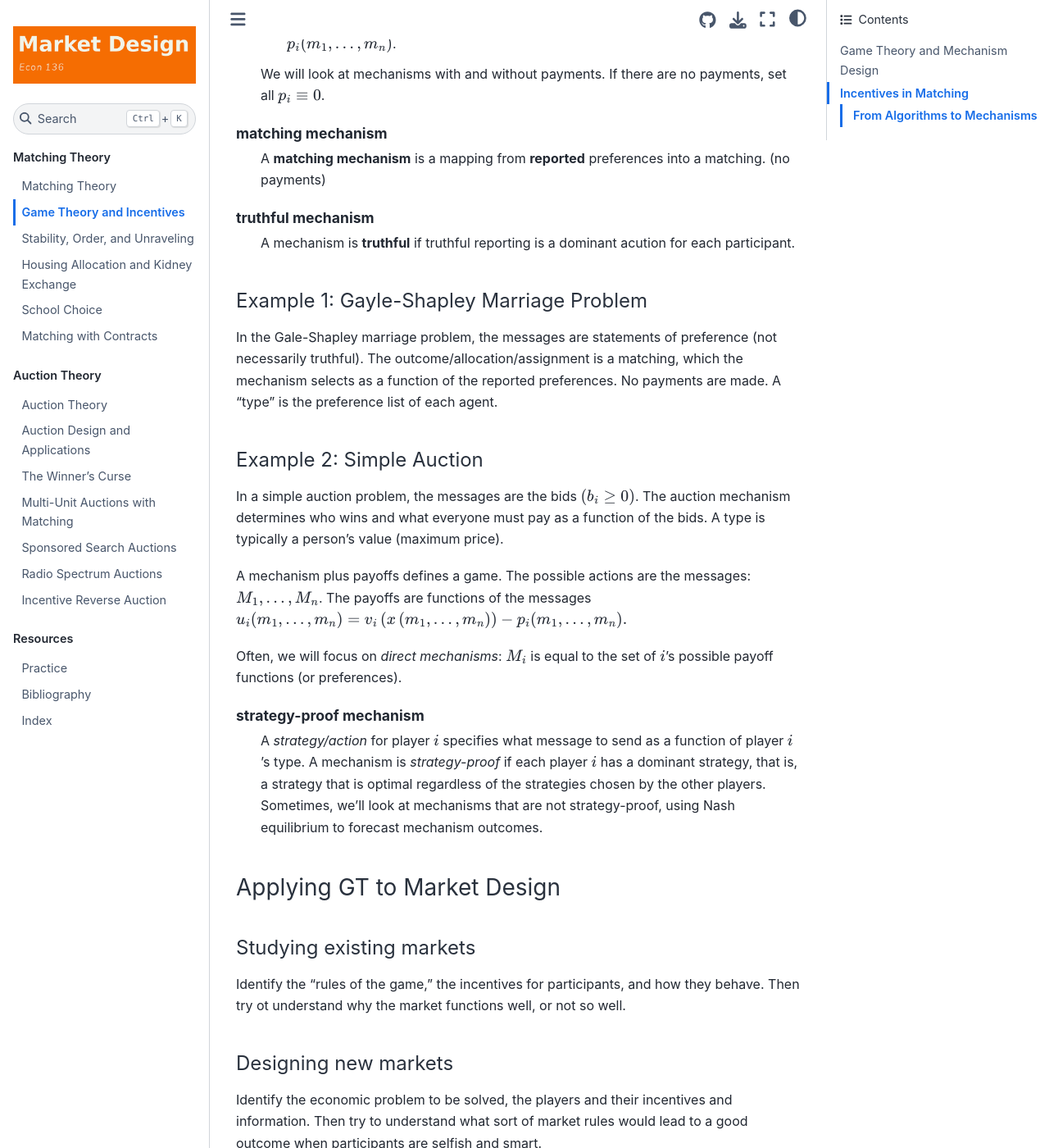
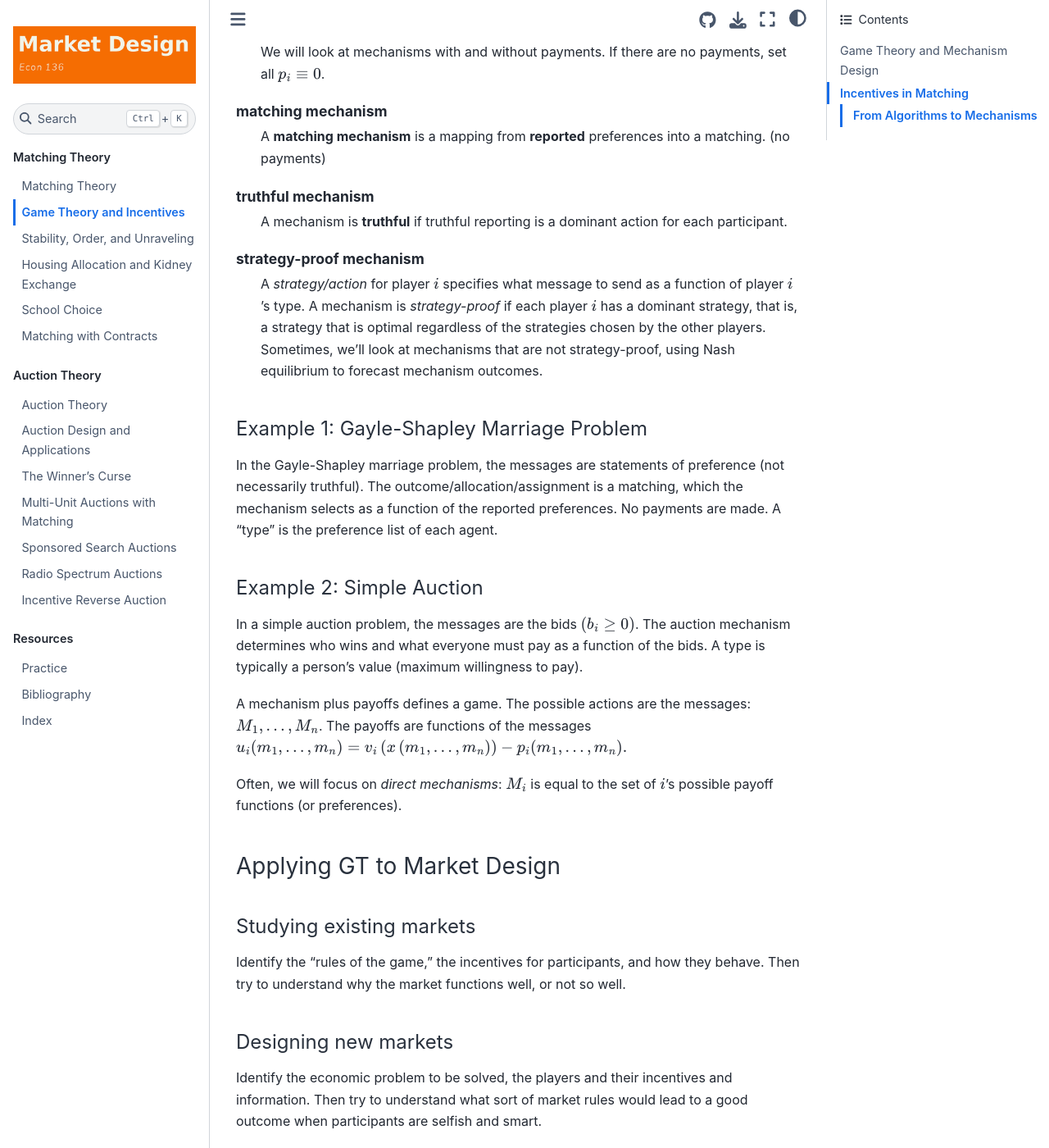
Before and after one commit to FlyingWorkshop/market-design, a Jupyter Book: the page built from book/game-theory-and-incentives.md, in a window 1280 px wide and 1400 px high, scrolled down 1812 px. Shown: the whole window at 82% size. Built offline with Jupyter Book 1.0.4 settings and Sphinx 7.4.7 and the Sphinx Book theme 1.1.4, drawn with Linux system fonts in a browser that asks for light colours; some of the changed text lies outside the part shown.

Commit message:
ellie edits

````diff
--- a/book/game-theory-and-incentives.md
+++ b/book/game-theory-and-incentives.md
@@ -28,7 +28,7 @@ It's a no-brainer for $i$ to play a dominant action if she has one; it is an opt
 
 ```{glossary}
 Nash equilbrium
-    Action profile $a = (a_1, \ldots, a_n)$ is a _Nash equilibrium_ if for each player $i$ and action $a_i'$, $U_i(a_i, a_{-i}) \geq u_i(a_i', a_{-1})$. In words, an action profile $a$ is a Nash equilibrium if no player $i$ can increase its own payoff above $u_i(a)$ by unilaterally changing in its action from $a_i$ to some other action $a_i'$.
+    Action profile $a = (a_1, \ldots, a_n)$ is a _Nash equilibrium_ if for each player $i$ and action $a_i'$, $u_i(a_i, a_{-i}) \geq u_i(a_i', a_{-1})$. In words, an action profile $a$ is a Nash equilibrium if no player $i$ can increase its own payoff above $u_i(a)$ by unilaterally changing in its action from $a_i$ to some other action $a_i'$.
 ```
 
 ### Incomplete Information
@@ -55,8 +53,8 @@ Various criteria may define "good" allocations or outcomes. In auction problems,
 mechanism
     A mechanism $(M, x, p)$ is a triple consisting of:
     * A set of possible _messages_ for each player: $M_1, \ldots, M_n$
-    * An allocation rule: $X(m_1, \ldots, m_n)$
-    * Possibly: a payment rule $p: M_1 \times \ldots \times M_n \to \mathbb{R}^n$ where player $i$ pays $p_i(m_1, \ldots, m_n)$.
+    * An allocation rule: $x(m_1, \ldots, m_n)$
+    * A payment rule $p: M_1 \times \ldots \times M_n \to \mathbb{R}^n$ where player $i$ pays $p_i(m_1, \ldots, m_n)$.
 
     We will look at mechanisms with and without payments. If there are no payments, set all $p_i \equiv 0$.
 
@@ -64,32 +62,31 @@ matching mechanism
     A **matching mechanism** is a mapping from **reported** preferences into a matching. (no payments)
 
 truthful mechanism
-    A mechanism is **truthful** if truthful reporting is a dominant acution for each participant.
+    A mechanism is **truthful** if truthful reporting is a dominant action for each participant.
 
+strategy-proof mechanism
+    A _strategy/action_ for player $i$ specifies what message to send as a function of player $i$'s type. A mechanism is _strategy-proof_ if each player $i$ has a dominant strategy, that is, a strategy that is optimal regardless of the strategies chosen by the other players. Sometimes, we'll look at mechanisms that are not strategy-proof, using Nash equilibrium to forecast mechanism outcomes.
 ```
 
 #### Example 1: Gayle-Shapley Marriage Problem
 
-In the Gale-Shapley marriage problem, the messages are statements of preference (not necessarily truthful). The outcome/allocation/assignment is a matching, which the mechanism selects as a function of the reported preferences. No payments are made. A "type" is the preference list of each agent.
+In the Gayle-Shapley marriage problem, the messages are statements of preference (not necessarily truthful). The outcome/allocation/assignment is a matching, which the mechanism selects as a function of the reported preferences. No payments are made. A "type" is the preference list of each agent.
 
 #### Example 2: Simple Auction
 
-In a simple auction problem, the messages are the bids $(b_i \geq 0)$. The auction mechanism determines who wins and what everyone must pay as a function of the bids. A type is typically a person's value (maximum price).
+In a simple auction problem, the messages are the bids $(b_i \geq 0)$. The auction mechanism determines who wins and what everyone must pay as a function of the bids. A type is typically a person’s value (maximum willingness to pay).
 
 A mechanism plus payoffs defines a game. The possible actions are the messages: $M_1, \ldots, M_n$. The payoffs are functions of the messages $u_i(m_1, \ldots, m_n) = v_{i}\left(x\left(m_{1},\ldots,m_{n}\right)\right) - p_i(m_1, \ldots, m_n).$
 
 Often, we will focus on _direct mechanisms_: $M_i$ is equal to the set of $i$'s possible payoff functions (or preferences).
 
-```{glossary}
-strategy-proof mechanism
-    A _strategy/action_ for player $i$ specifies what message to send as a function of player $i$'s type. A mechanism is _strategy-proof_ if each player $i$ has a dominant strategy, that is, a strategy that is optimal regardless of the strategies chosen by the other players. Sometimes, we'll look at mechanisms that are not strategy-proof, using Nash equilibrium to forecast mechanism outcomes.
-```
+
 
 ### Applying GT to Market Design
 
 #### Studying existing markets
 
-Identify the "rules of the game," the incentives for participants, and how they behave. Then try ot understand why the market functions well, or not so well.
+Identify the "rules of the game," the incentives for participants, and how they behave. Then try to understand why the market functions well, or not so well.
 
 #### Designing new markets
 
````
Also changed, not shown: other parts of book/game-theory-and-incentives.md (+4 -6 lines), book/matching-theory.md (+1 -1 lines), book/practice.md (+0 -3 lines), book/school-choice.md (+1 -1 lines).
